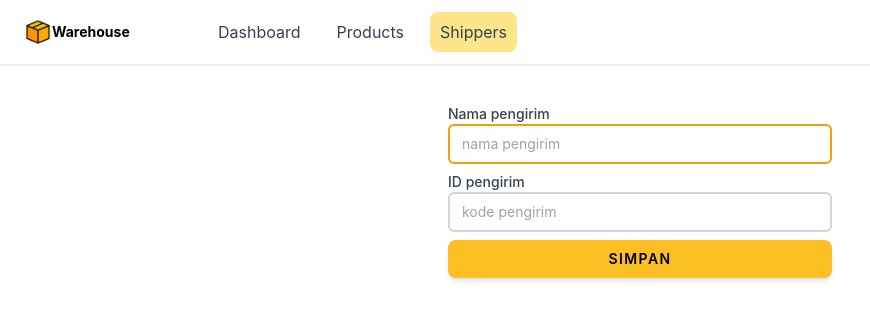
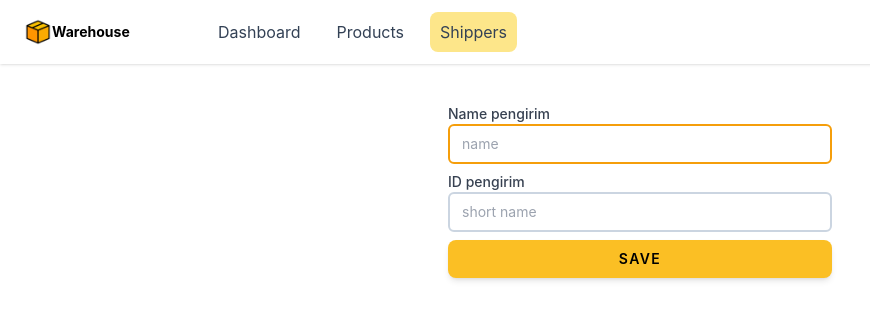
Before and after one commit to jbanes/warehouse-management-frontend, a Vue app: page /pengirim/create in a window 1280 px wide. Shown: the top 320 px of the page, without its empty margins (0-870 px from the left). Built offline with nearby package versions, Linux system fonts and the light colour scheme; a web font is replaced by a local one.

Commit message:
Translated Create.vue to English

```diff
--- a/src/views/pengirim/Create.vue
+++ b/src/views/pengirim/Create.vue
@@ -6,17 +6,17 @@ import { onBeforeRouteLeave } from "vue-router";
 const pengirimStore = usePengirimStore();
 
 const form = reactive({
-    nama: "",
-    codeShipper: "",
+    name: "",
+    shortName: "",
 });
 
-const namaInput = ref(null);
-nextTick(() => namaInput.value.focus());
+const nameInput = ref(null);
+nextTick(() => nameInput.value.focus());
 
 watch(
-    () => form.codeShipper,
+    () => form.shortName,
     (newValue) => {
-        form.codeShipper = newValue.toUpperCase();
+        form.shortName = newValue.toUpperCase();
     }
 );
 
@@ -36,29 +36,29 @@ const saveShipper = async () => {
         <div class="mt-10">
             <form @submit.prevent="saveShipper" class="max-w-sm mx-auto">
                 <div class="mb-2">
-                    <label for="nama" class="block text-sm font-medium text-gray-700">Nama pengirim</label>
+                    <label for="name" class="block text-sm font-medium text-gray-700">Name pengirim</label>
                     <input
-                        v-model="form.nama"
+                        v-model="form.name"
                         type="text"
-                        id="nama"
-                        ref="namaInput"
+                        id="name"
+                        ref="nameInput"
                         class="block w-full px-3 py-2 border-2 rounded-md border-slate-300 dark:border-slate-700 dark:bg-slate-900 dark:text-slate-300 focus:border-amber-500 dark:focus:border-amber-600 focus:ring-amber-500 dark:focus:ring-amber-600 text-slate-900 sm:text-sm focus:outline-none"
-                        :class="{ 'border-rose-500': error.nama }"
-                        placeholder="nama pengirim"
+                        :class="{ 'border-rose-500': error.name }"
+                        placeholder="name"
                     />
-                    <span v-if="error.nama" class="text-sm text-rose-500">{{ error.nama }}</span>
+                    <span v-if="error.name" class="text-sm text-rose-500">{{ error.name }}</span>
                 </div>
                 <div class="mb-2">
                     <label for="code" class="block text-sm font-medium text-gray-700">ID pengirim</label>
                     <input
-                        v-model="form.codeShipper"
+                        v-model="form.shortName"
                         type="text"
                         id="code"
                         class="block w-full px-3 py-2 border-2 rounded-md border-slate-300 dark:border-slate-700 dark:bg-slate-900 dark:text-slate-300 focus:border-amber-500 dark:focus:border-amber-600 focus:ring-amber-500 dark:focus:ring-amber-600 text-slate-900 sm:text-sm focus:outline-none"
-                        :class="{ 'border-rose-500': error.codeShipper }"
-                        placeholder="kode pengirim"
+                        :class="{ 'border-rose-500': error.shortName }"
+                        placeholder="short name"
                     />
-                    <span v-if="error.codeShipper" class="text-sm text-rose-500">{{ error.codeShipper }}</span>
+                    <span v-if="error.shortName" class="text-sm text-rose-500">{{ error.shortName }}</span>
                 </div>
                 <div class="mt-2">
                     <button
@@ -88,7 +88,7 @@ const saveShipper = async () => {
                                 d="M4 12a8 8 0 018-8V0C5.373 0 0 5.373 0 12h4zm2 5.291A7.962 7.962 0 014 12H0c0 3.042 1.135 5.824 3 7.938l3-2.647z"
                             ></path>
                         </svg>
-                        {{ pengirimStore.loading ? "Loading..." : "Simpan" }}
+                        {{ pengirimStore.loading ? "Loading..." : "Save" }}
                     </button>
                 </div>
             </form>
```
